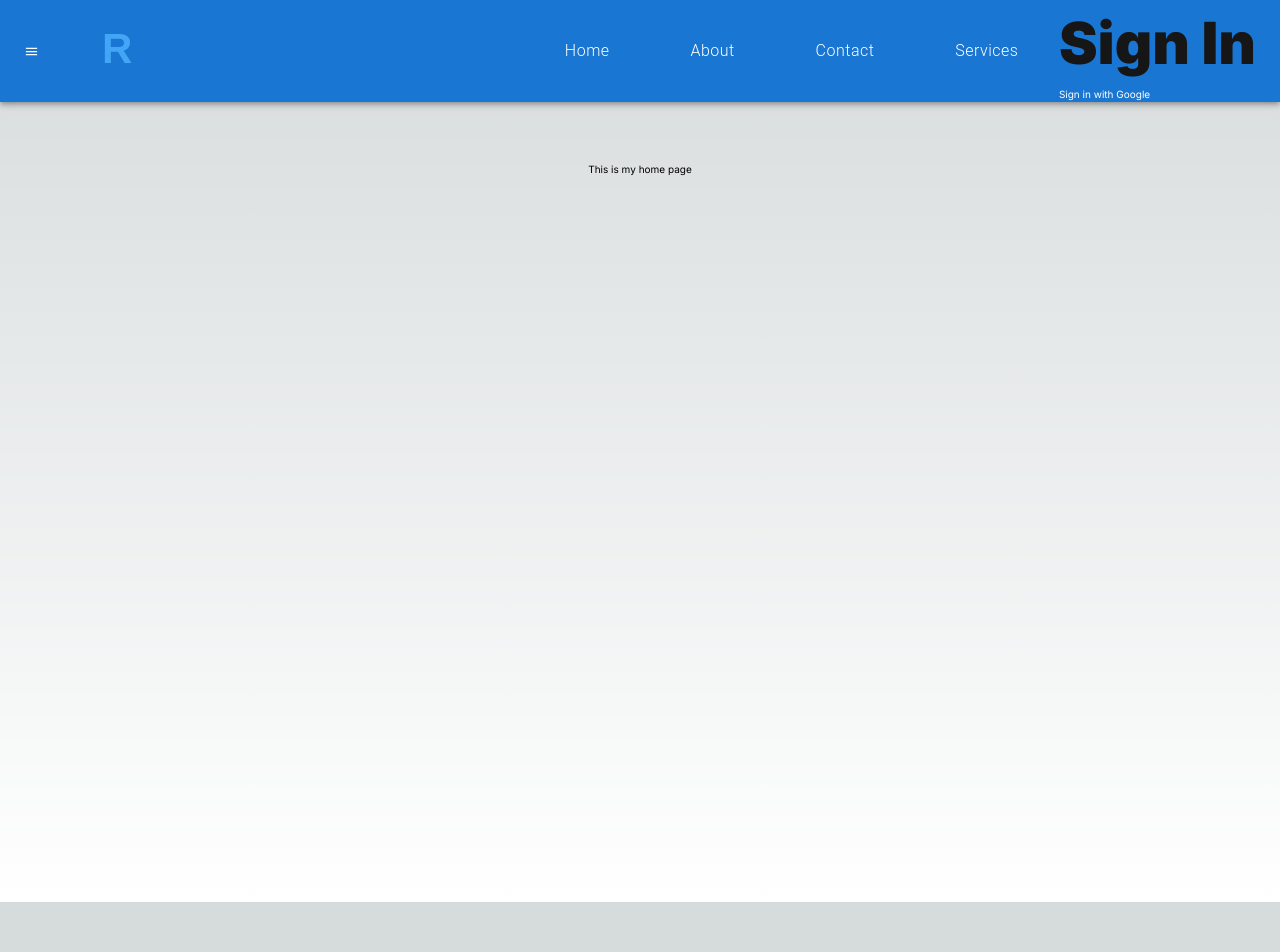
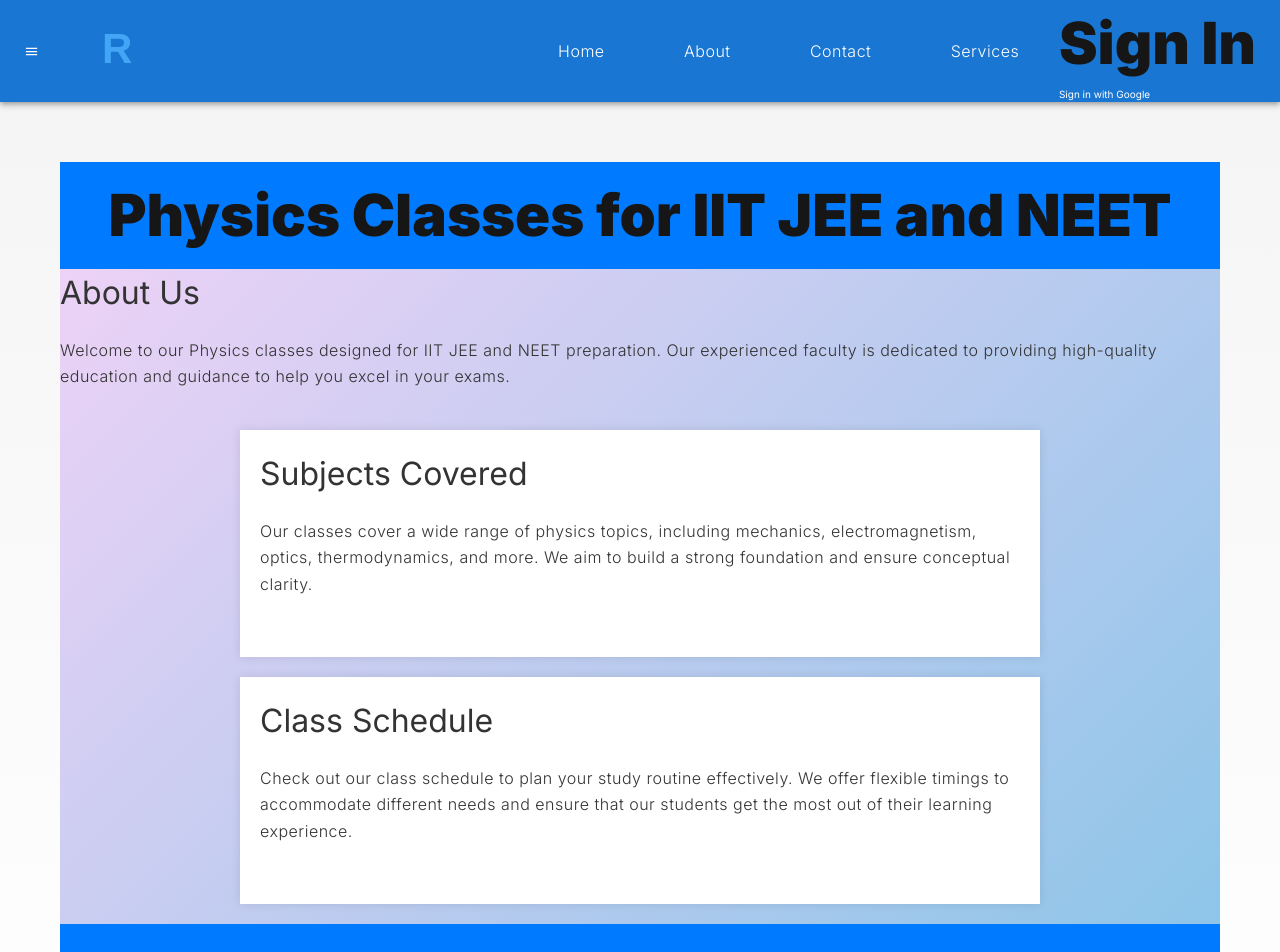
Before and after one commit to dilipsingh076/PhysisClass, a Next.js app: page / in a window 1280 px wide. Shown: the top 952 px of the page. Before the commit the page ends 902 px from the top, so only its background shows below. Built offline with nearby package versions, Linux system fonts and the light colour scheme.

Commit message:
add some change in navbar

```diff
--- a/src/app/globals.css
+++ b/src/app/globals.css
@@ -96,3 +96,11 @@ body {
     )
     rgb(var(--background-start-rgb));
 }
+
+body {
+  font-family: 'Arial', sans-serif;
+  margin: 0;
+  padding: 0;
+  background-color: #f4f4f4;
+  color: #333;
+}
--- a/src/app/page.js
+++ b/src/app/page.js
@@ -1,12 +1,12 @@
 import { Button, Stack } from '@mui/material'
 import Image from 'next/image'
-import Navbar from '../components/Navbar/Navbar'
+import Herosection from '@/components/HeroSection/Herosection'
 
 export default function Home() {
   return (
     <>
     <main className="flex min-h-screen flex-col items-center justify-between p-24">
-      This is my home page
+     <Herosection/>
     </main>
     </>
   )
--- /dev/null
+++ b/src/app/styles/common.module.css
@@ -0,0 +1,24 @@
+
+
+  .header {
+    background-color: #007bff;
+    color: white;
+    text-align: center;
+    padding: 1em;
+  }
+
+  .section {
+    max-width: 800px;
+    margin: 2em auto;
+    padding: 20px;
+    background-color: white;
+    box-shadow: 0 0 10px rgba(0, 0, 0, 0.1);
+  }
+
+
+  .footer {
+    background-color: #007bff;
+    color: white;
+    text-align: center;
+    padding: 1em 0;
+  }
--- /dev/null
+++ b/src/app/styles/herosection.module.css
@@ -0,0 +1,32 @@
+
+.main_section{
+    position: relative;
+    background: linear-gradient(-45deg, #a8e48a, #1eb6d9, #f2d3f7);
+    background-size: 400% 400%;
+    /* animation: gradient-bg 20s ease infinite; */
+}
+
+
+.hero_content{
+    display: flex;
+    flex-direction: column;
+    justify-content: center;
+    align-items: flex-start;
+}
+.hero_content h1{
+   text-transform: uppercase;
+   font-size: 4.8rem;
+   color: #000;
+}
+.hero_content p{
+  margin: 2rem 0 4rem 0;
+  font-weight: 300;
+  letter-spacing: .05rem;
+  line-height: 1.65;
+}
+
+.hero_image{
+    display: flex;
+    justify-content: flex-end;
+    align-items: center;
+}
--- a/src/app/styles/navbar.module.css
+++ b/src/app/styles/navbar.module.css
@@ -0,0 +1,29 @@
+.appBar {
+    background-color: #007bff;
+  }
+
+  .menuButton {
+    margin-right: 10px;
+    display: block; /* Always show the menu button initially */
+  }
+
+  .brandLogo {
+    display: inline-block;
+    text-decoration: none;
+    color: white;
+  }
+
+  .navBarDesktop {
+    display: none;
+    flex-grow: 1;
+  }
+
+  @media (min-width: 768px) {
+    .menuButton {
+      display: none; /* Hide the menu button on larger screens */
+    }
+
+    .navBarDesktop {
+      display: block; /* Show the desktop navigation on larger screens */
+    }
+  }
--- /dev/null
+++ b/src/components/HeroSection/Herosection.js
@@ -0,0 +1,49 @@
+import React from 'react'
+import heroStyles from "@/app/styles/herosection.module.css"
+import styles from "@/app/styles/common.module.css"
+const Herosection = () => {
+  return (
+    <>
+    <main className={heroStyles.main_section} >
+    <div>
+      <header className={styles.header}>
+        <h1>Physics Classes for IIT JEE and NEET</h1>
+      </header>
+
+      <section className="section">
+        <h2>About Us</h2>
+        <p>
+          Welcome to our Physics classes designed for IIT JEE and NEET
+          preparation. Our experienced faculty is dedicated to providing
+          high-quality education and guidance to help you excel in your exams.
+        </p>
+      </section>
+
+      <section className={styles.section}>
+        <h2>Subjects Covered</h2>
+        <p>
+          Our classes cover a wide range of physics topics, including
+          mechanics, electromagnetism, optics, thermodynamics, and more. We aim
+          to build a strong foundation and ensure conceptual clarity.
+        </p>
+      </section>
+
+      <section className={styles.section}>
+        <h2>Class Schedule</h2>
+        <p>
+          Check out our class schedule to plan your study routine effectively.
+          We offer flexible timings to accommodate different needs and ensure
+          that our students get the most out of their learning experience.
+        </p>
+      </section>
+
+      <footer className={styles.footer}>
+        <p>&copy; {new Date().getFullYear()} Physics Classes for IIT JEE and NEET</p>
+      </footer>
+    </div>
+    </main>
+    </>
+  )
+}
+
+export default Herosection
--- a/src/components/Navbar/Navbar.js
+++ b/src/components/Navbar/Navbar.js
@@ -6,7 +6,7 @@ import Link from 'next/link';
 import SignIn from '@/pages/api/auth/signin';
 import Image from 'next/image';
 import Nav from './Nav';
-
+import styles from '@/app/styles/navbar.module.css'
 const Navbar = () => {
   const [isDrawerOpen, setDrawerOpen] = useState(false);
 
@@ -27,7 +27,7 @@ const Navbar = () => {
 
   return (
     <div>
-      <AppBar position="static">
+      <AppBar position="static"  className={styles.appBar}>
         <Toolbar>
           <IconButton
             size="large"
@@ -35,16 +35,21 @@ const Navbar = () => {
             color="inherit"
             aria-label="menu"
             onClick={handleDrawerOpen}
+            className={styles.menuButton}
           >
             <MenuIcon />
           </IconButton>
           <Typography variant="h6" component="div" sx={{ flexGrow: 1 }}>
             {/* Brand Logo */}
-            <Link href={"/"} > <Image src={"/brandLogo.svg"} alt='Brand Logo' width={150} height={40} /></Link>
+            <Link href={"/"} >
+            {/* <a className={styles.brandLogo}> */}
+                <Image src="/brandLogo.svg" alt="Brand Logo" width={150} height={40} />
+            {/* </a> */}
+            </Link>
           </Typography>
-          <Typography variant="h6" component="div"  sx={{ flexGrow: 1 }}>
-            <Nav/>
-          </Typography>
+          <div className={styles.navBarDesktop}>
+            <Nav />
+          </div>
           <SignIn />
           {/* <Signup /> */}
         </Toolbar>
```
Also changed, not shown: src/app/layout.js (+11 -2 lines).
